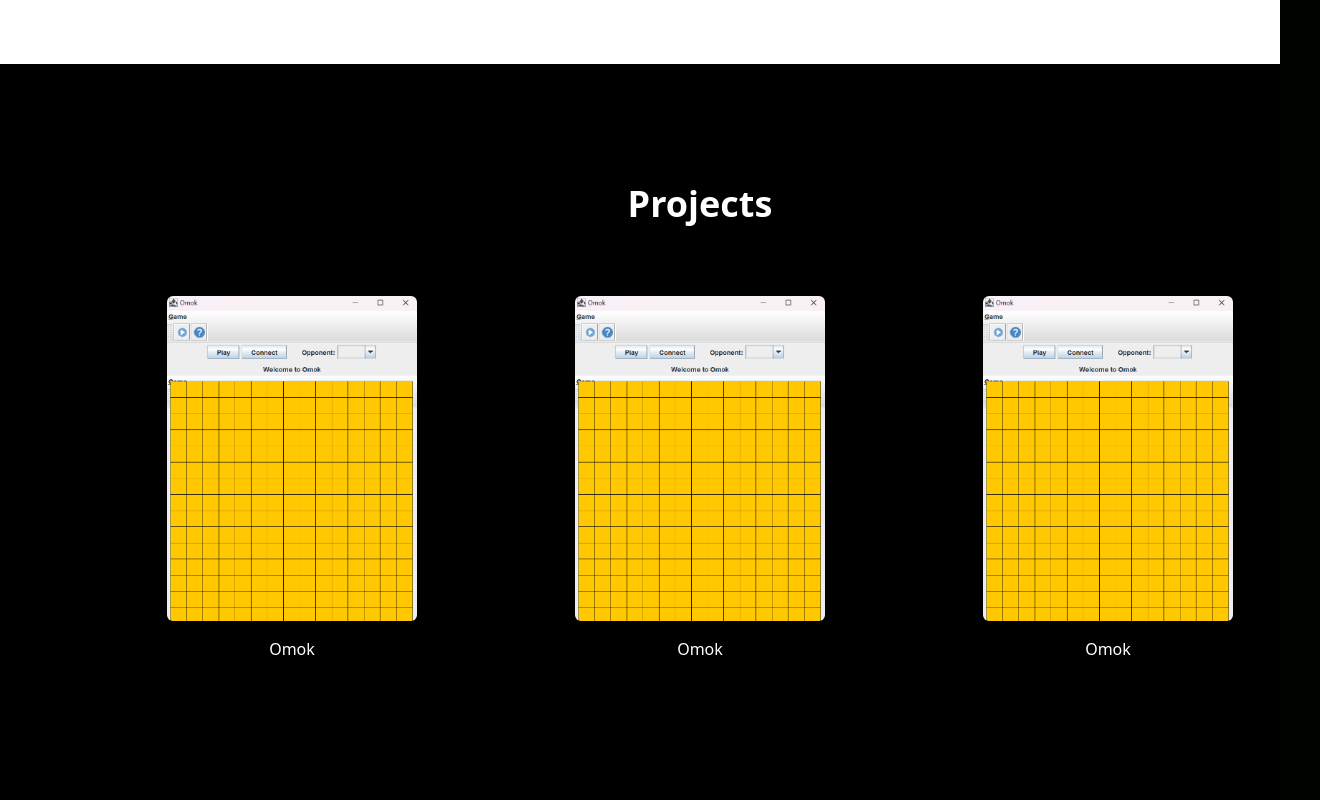
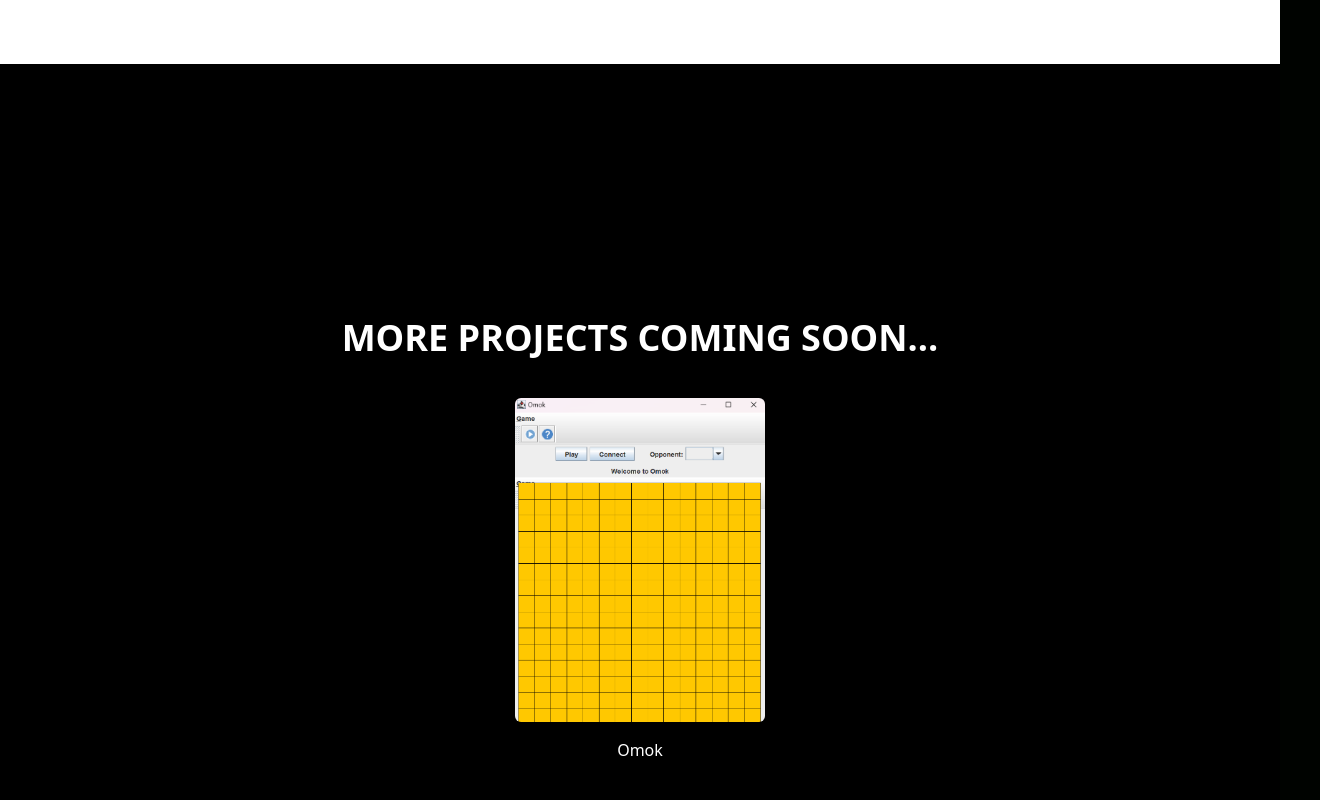
Before and after one commit to blaffita/Portfolio, a React (Create React App) app in the folder website/: page / in a window 1280 px wide. Shown: the part 1760-2560 px from the top of the page, 1320 px wide, since content can reach past the window. Built offline with nearby package versions, Linux system fonts and the light colour scheme.

Commit message:
finished projects section, added a logo, and deployed the project using AWS

```diff
--- a/website/public/index.html
+++ b/website/public/index.html
@@ -24,7 +24,7 @@
       work correctly both with client-side routing and a non-root public URL.
       Learn how to configure a non-root public URL by running `npm run build`.
     -->
-    <title>React App</title>
+    <title>Benjamin Laffita</title>
   </head>
   <body>
     <noscript>You need to enable JavaScript to run this app.</noscript>
--- a/website/src/components/Contact.jsx
+++ b/website/src/components/Contact.jsx
@@ -1,5 +1,5 @@
 import React  from 'react';
-import githubLogo from '../assets/github-original.svg';
+import githubLogo from '../assets/download (1).png'
 import linkedinLogo from '../assets/linkedin-original.svg';
 import resume from '../assets/Resume (Internships).pdf';
 import resumeLogo from '../assets/images.png';
@@ -11,7 +11,7 @@ const Contact = () =>{
 
     return(
         <div name='contact' className='w-full bg-black py-20 px-4'>
-            <div className='max-w-[800px] h-[800px] mx-auto '>
+            <form method='POST' action='https://getform.io/f/44241340-71be-4bdc-b8cc-c768cd175fcf' className='max-w-[800px] h-[800px] mx-auto '>
                 <div className='flex flex-col justify-center my-auto'>
                     <h1 className='md:text-4xl sm:text-3xl text-2xl text-center text-white font-bold py-10 my-auto'>Contact Me</h1>
                     <input className='border-2 border-white rounded-md p-2 my-4' type='name' placeholder=' Name'/>
@@ -30,7 +30,7 @@ const Contact = () =>{
                         </a>
                     </div>
                 </div>
-            </div>
+            </form>
         </div>
     )
 }
--- a/website/src/components/Projects.jsx
+++ b/website/src/components/Projects.jsx
@@ -1,27 +1,20 @@
 import React from 'react';
 import Omok from '../assets/Screenshot (134).png'
+import Website from '../assets/Screenshot (136).png'
 
 const Projects = () => {
     return (
         <div name='projects' className='w-full py-16 bg-black text-white'>
-            <div className='max-w-[1240px] mx-20 p-4 grid w-full h-[800px]'>
+            <div className='max-w-[1240px] mx-auto p-4 flex flex-col justify-center w-full h-[800px]'>
                 <div>
-                    <h1 className='md:text-4xl sm:text-3xl text-2xl text-center font-bold py-10 my-auto'>Projects</h1>
+                    <h1 className='md:text-4xl sm:text-3xl text-2xl text-center font-bold py-10 my-auto'>MORE PROJECTS COMING SOON...</h1>
 
-                    <div className='flex flex-row justify-center my-auto gap-4 text-center grid lg:grid-cols-3 sm:grid-cols-2 py-8'>
+                    <div className='flex flex-col justify-center my-auto text-center'>
                         <div className='hover:scale-110 duration-500'>
                             <a href='https://github.com/blaffita/Omok' target='_blank' rel='noreferrer'>
                                 <img className='w-[250px] mx-auto rounded-md' src={Omok} alt='/' />
                                 <p className='my-4'>Omok</p>
                             </a>
-                        </div>
-                        <div className='hover:scale-110 duration-500'>
-                            <img className='w-[250px] mx-auto rounded-md' src={Omok} alt='/' />
-                            <p className='my-4'>Omok</p>
-                        </div>
-                        <div className='hover:scale-110 duration-500'>
-                            <img className='w-[250px] mx-auto rounded-md' src={Omok} alt='/' />
-                            <p className='my-4'>Omok</p>
                         </div>
                     </div>
                 </div>
```
Also changed, not shown: website/src/assets/Screenshot (136).png (added), 1 other file (tests, documents, lock files or other folders).
